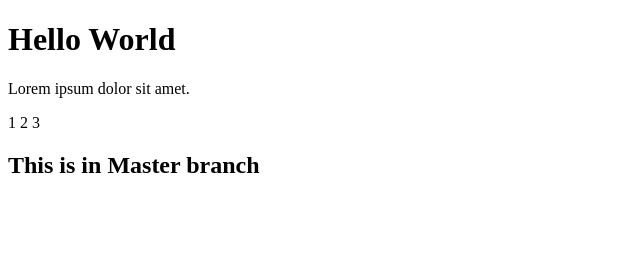
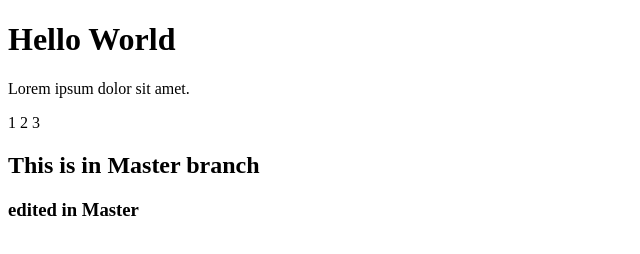
Before and after one commit to Anugrahanu03/LearningGIt, a plain HTML site: page index.html in a window 1280 px wide. Shown: the whole page, without its empty margins (0-640 px from the left). Drawn offline with Linux system fonts and the light colour scheme.

Commit message:
mastre chage

```diff
--- a/index.html
+++ b/index.html
@@ -12,5 +12,6 @@
   <p>1 2 3</p>
 
   <h2>This is in Master branch</h2>
+  <h3>edited in Master </h3>
 </body>
 </html>
```
